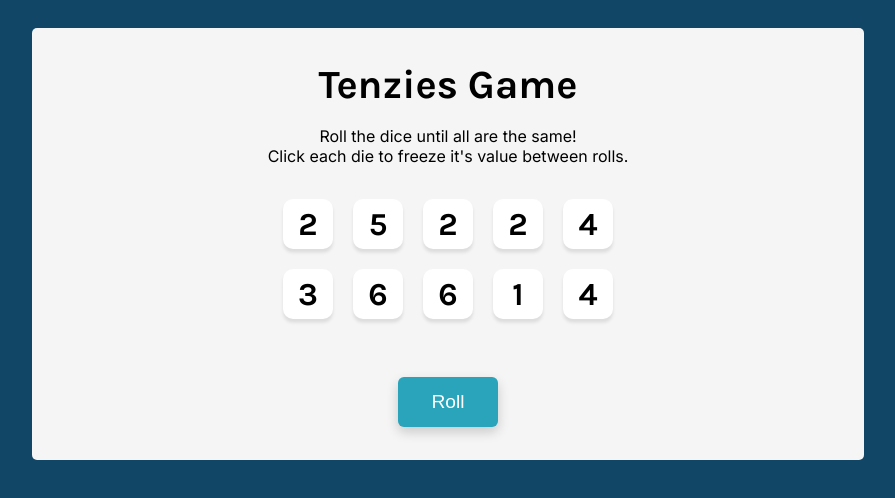
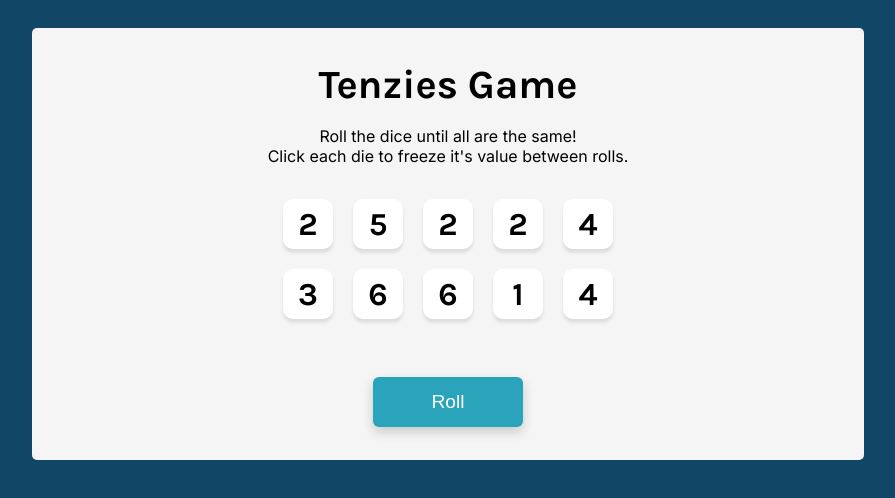
Before and after one commit to ondairos/tenzies_game, a React (Vite) app: page / in a window 1280 px wide. Shown: the top 498 px of the page, without its empty margins (192-1087 px from the left). Built offline with nearby package versions, Linux system fonts and the light colour scheme.

Commit message:
added new game functionality

```diff
--- a/src/App.css
+++ b/src/App.css
@@ -57,7 +57,7 @@ p {
 
 .roll-dice {
   height: 50px;
-  width: 100px;
+  width: 150px;
   border: none;
   border-radius: 6px;
   background-color: #29a4ba;
--- a/src/App.jsx
+++ b/src/App.jsx
@@ -54,7 +54,6 @@ function App() {
 
   // roll the dice function
   function rollTheDice() {
-    //  if to dice.id exei dice.isHeld === true tote metra to length ths neas unHeld array kai rollare nea zaria
     const rerolledDice = dice.map((element) => {
       if (element.isHeld === true) {
         return element;
@@ -62,7 +61,12 @@ function App() {
       // reroll dice
       return { ...element, value: Math.ceil(Math.random() * 6) };
     });
-    setDice(rerolledDice);
+    if (tenzies) {
+      setDice(allNewDice());
+      setTenzies(false);
+    } else {
+      setDice(rerolledDice);
+    }
   }
 
   // holdDice in place function
@@ -105,6 +109,7 @@ function App() {
 
   return (
     <main>
+      {/* if the game is over throw confetti */}
       {tenzies && <Confetti />}
       <h1>Tenzies Game</h1>
       <p>
@@ -115,6 +120,7 @@ function App() {
       <div className="die-container">{diceElements}</div>
 
       <button className="roll-dice" onClick={rollTheDice}>
+        {/* if the game is over display New Game else Roll */}
         {tenzies ? "New Game" : "Roll"}
       </button>
     </main>
```
